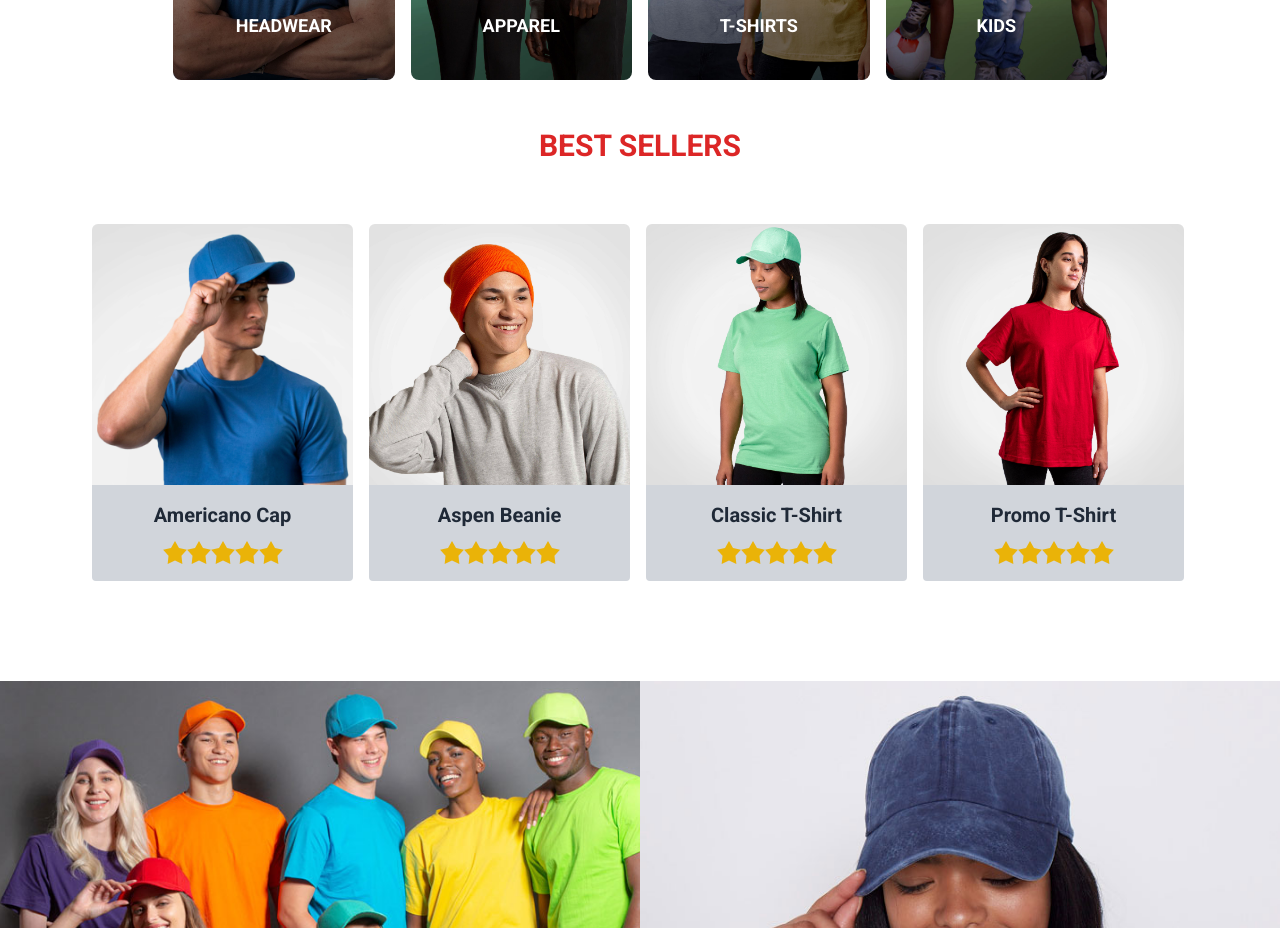
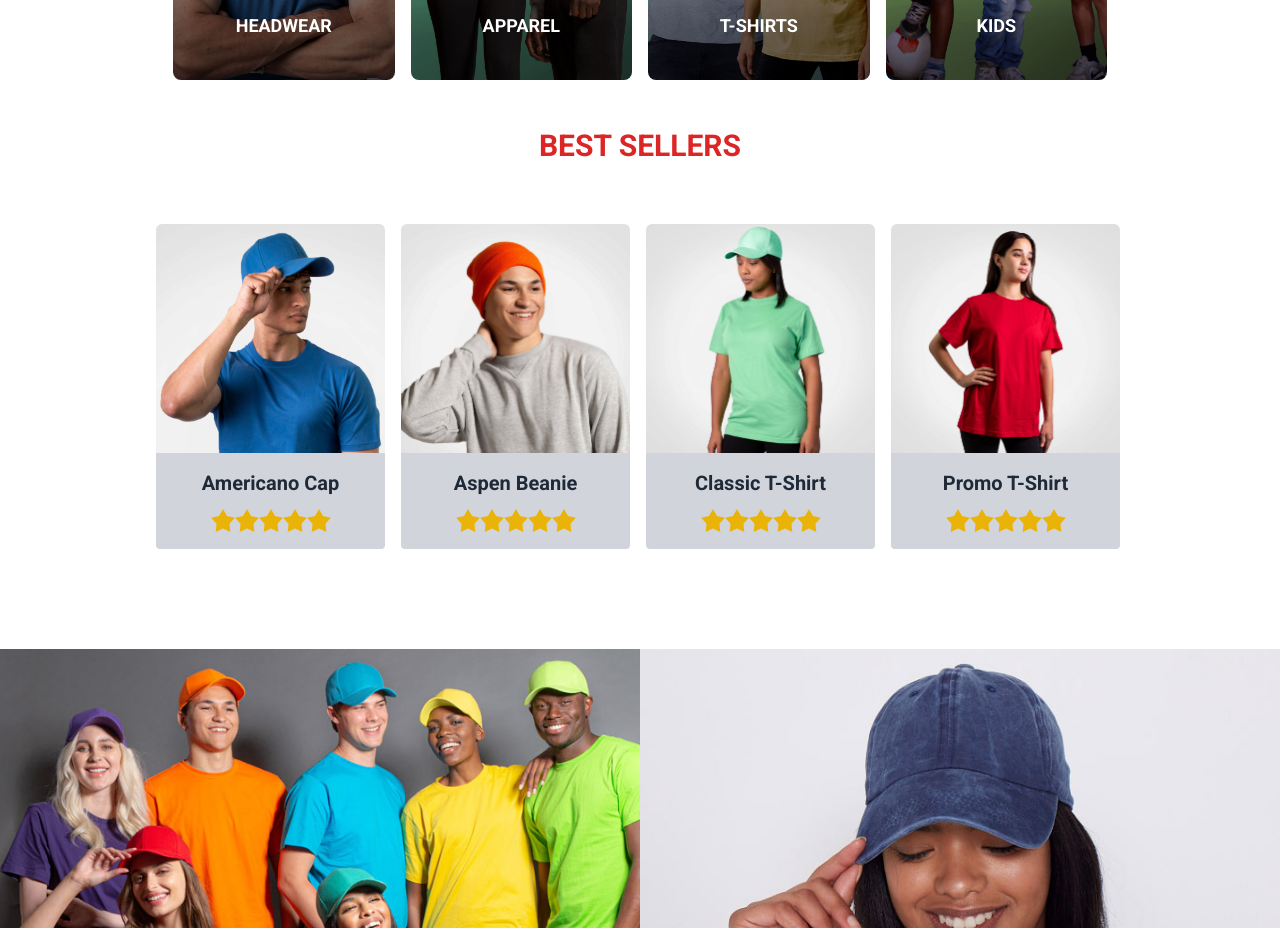
Before and after one commit to Codeeza/Codeeza-build, a Next.js app: page / in a window 1280 px wide. Shown: the part 780-1708 px from the top of the page. Built offline with nearby package versions, Linux system fonts and the light colour scheme.

Commit message:
modified:   components/BestSeller/BestSeller.js

```diff
--- a/components/BestSeller/BestSeller.js
+++ b/components/BestSeller/BestSeller.js
@@ -6,13 +6,14 @@ import PromoTShirt from "@/pages/PromoTShirt";
 
 const BestSeller = () => {
   return (
+    <div className="mx-auto max-w-6xl">
       <section className="max-container max-sm:mt-12">
-      <div className="flex flex-col justify-start gap-2">
-        <h2 className="text-3xl sm:text-2xl md:text-3xl lg:text-3xl  text-center text-red-600 font-semibold">
+        <div className="flex flex-col justify-center gap-2">
+          <h2 className="text-3xl sm:text-2xl md:text-3xl lg:text-3xl flex items-center justify-center text-red-600 font-semibold">
             BEST SELLERS
           </h2>
         </div>
-      <div className="lg:ml-11 lg:mr-12 p-12 mb-10 lg:mt-0 grid xl:grid-cols-4 lg:grid-cols-4 md:grid-cols-1 sm:grid-cols-2 grid-cols-2 sm:gap-4 gap-2">
+        <div className="lg:ml-11 lg:mr-12 p-12 mb-10 lg:mt-0 grid xl:grid-cols-4 lg:grid-cols-4 md:grid-cols-1 sm:grid-cols-2 grid-cols-2 sm:gap-4 gap-2 justify-center items-center">
           <>
             <AmericanoCap />
             <AspenBeanie />
@@ -21,6 +22,7 @@ const BestSeller = () => {
           </>
         </div>
       </section>
+    </div>
   );
 };
 
```
Lines whose indentation alone changed are shown as unchanged.
